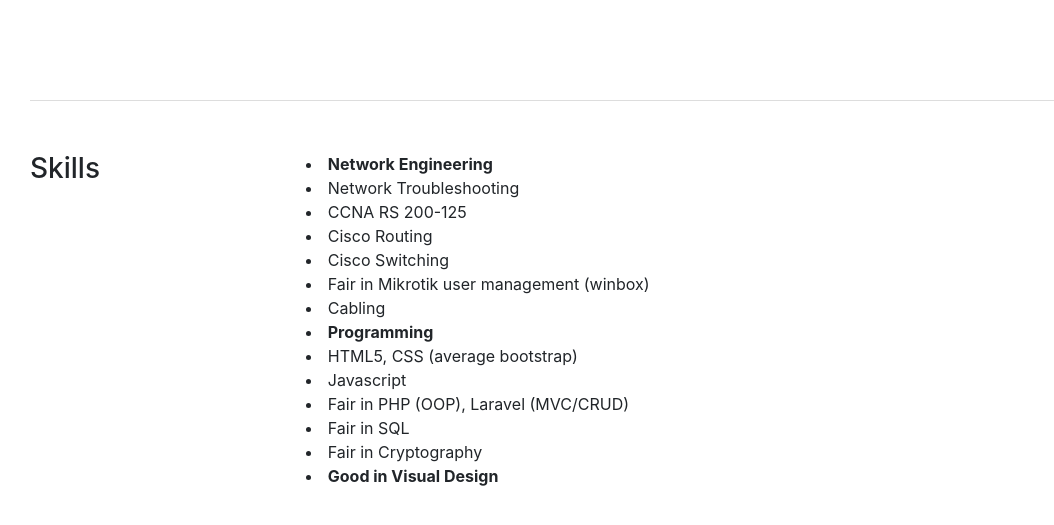
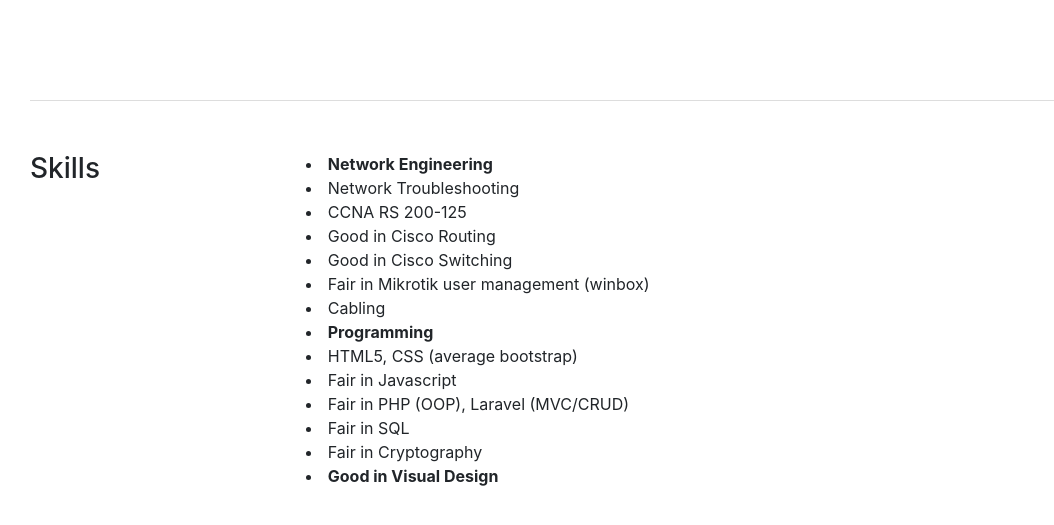
Before and after one commit to amirulwiramuda/amirulwiramuda, a plain HTML site: page index.html in a window 1280 px wide. Shown: the part 665-1190 px from the top of the page, without its empty margins (98-1152 px from the left). Drawn offline with nearby package versions, Linux system fonts and the light colour scheme; a web font is replaced by a local one.

Commit message:
ganti lah

```diff
--- a/index.html
+++ b/index.html
@@ -92,13 +92,13 @@
             <li><strong>Network Engineering</strong></li>
             <li>Network Troubleshooting</li>
             <li>CCNA RS 200-125</li>
-            <li>Cisco Routing</li>
-            <li>Cisco Switching</li>
+            <li>Good in Cisco Routing</li>
+            <li>Good in Cisco Switching</li>
             <li>Fair in Mikrotik user management (winbox)</li>
             <li>Cabling</li>
             <li><strong>Programming</strong></li>
             <li>HTML5, CSS (average bootstrap)</li>
-            <li>Javascript</li>
+            <li>Fair in Javascript</li>
             <li>Fair in PHP (OOP), Laravel (MVC/CRUD)</li>
             <li>Fair in SQL</li>
             <li>Fair in Cryptography</li>
```
